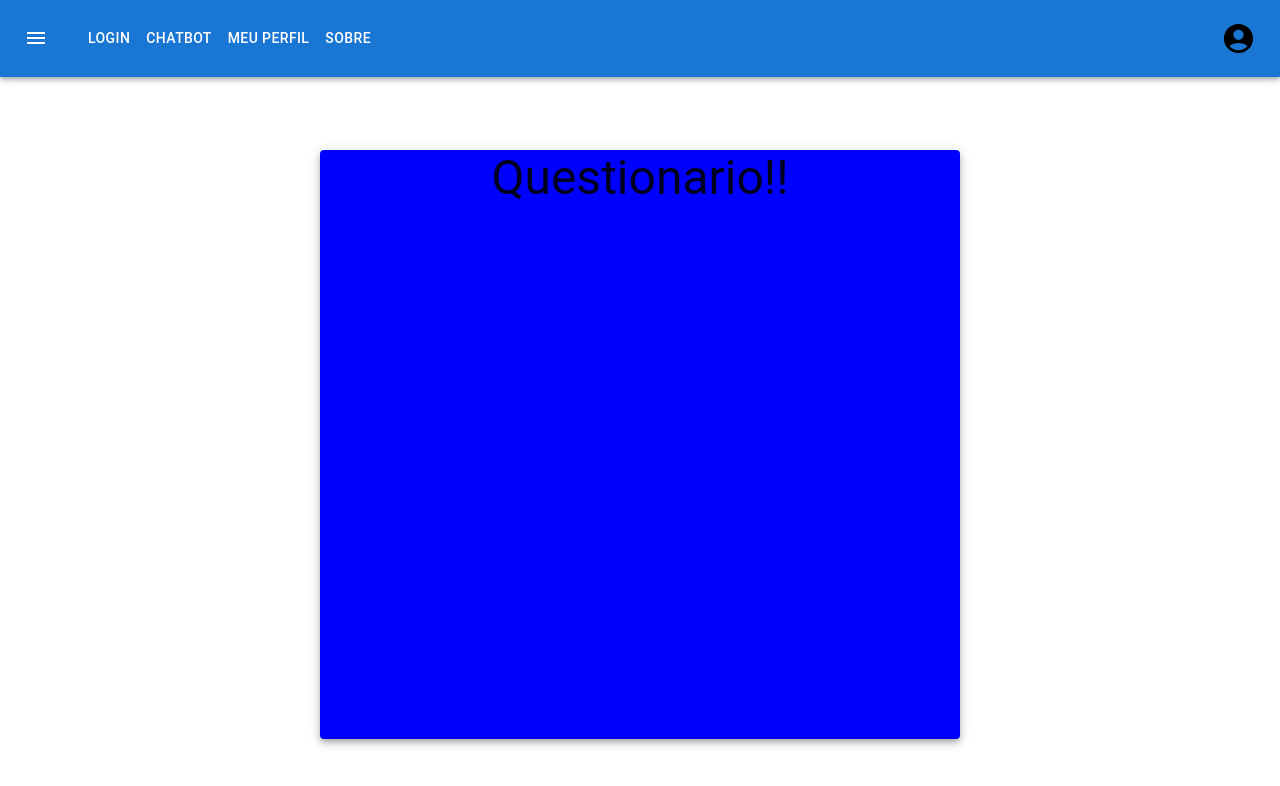
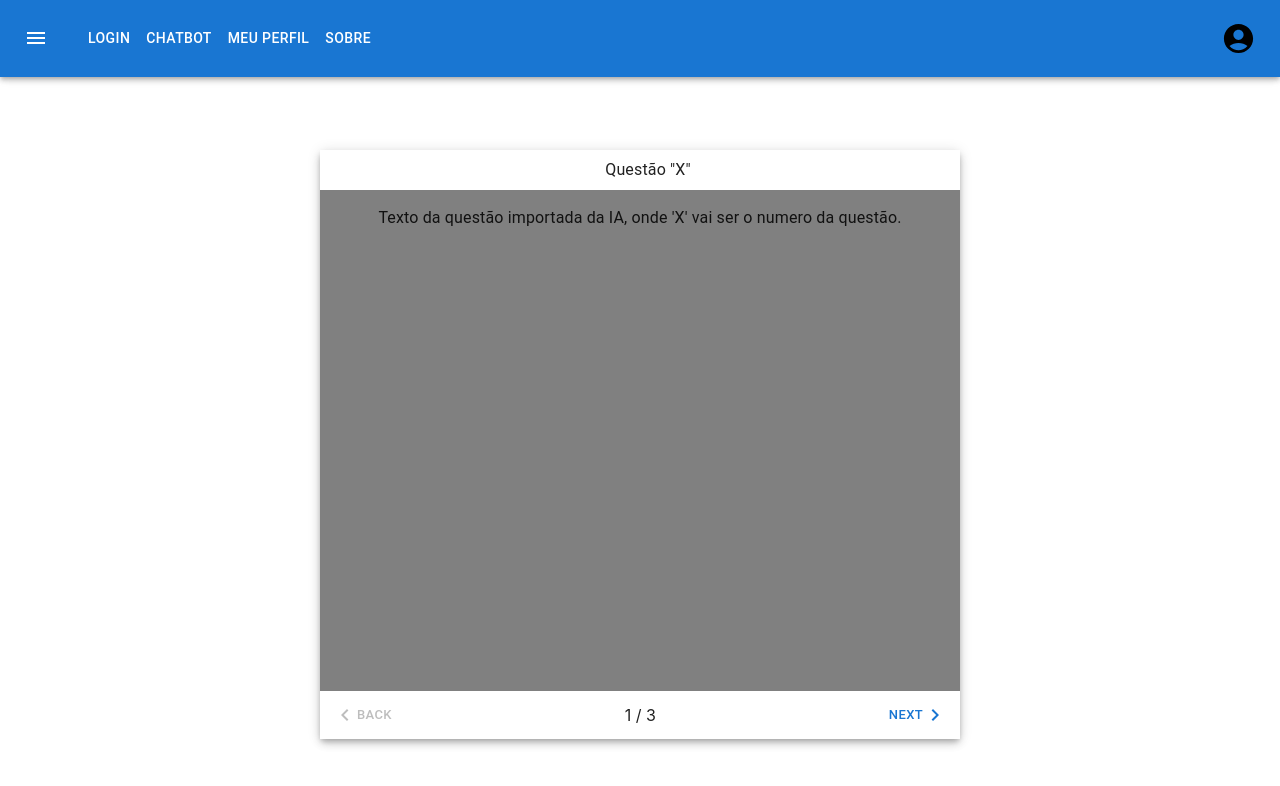
Before and after one commit to AulaOnline/AulaOnline, a React (Create React App) app: page /questionario in a window 1280 px wide. Shown: the top 786 px of the page. Built offline with nearby package versions, Linux system fonts and the light colour scheme.

Commit message:
progresso do questionario com react stepper

```diff
--- a/src/Pages/Questionario/Questionario.js
+++ b/src/Pages/Questionario/Questionario.js
@@ -1,23 +1,98 @@
+import * as React from 'react';
 import Navbar from "../../Layout/components/Navbar";
-import { Grid, Paper, Typography } from "@mui/material";
+import { Grid, Paper, Typography, Button } from "@mui/material";
+import Box from '@mui/material/Box';
+import { useTheme } from '@mui/material/styles';
+import MobileStepper from '@mui/material/MobileStepper';
+import KeyboardArrowLeft from '@mui/icons-material/KeyboardArrowLeft';
+import KeyboardArrowRight from '@mui/icons-material/KeyboardArrowRight';
 
-function Questionario() {
+//gera as questões baseadas na API do GPT
+//loop pra trocar as questões no stepper, enviando o index do array de objetos
+//radio group pras alternativas seguindo uma logica parecida
+const steps = [
+    {
+        label: 'Questão "X"',
+        description: `Texto da questão importada da IA, onde 'X' vai ser o numero da questão.`,
+    },
+    {
+        label: 'Questão "X"',
+        description: `Texto da questão importada da IA, onde 'X' vai ser o numero da questão.`,
+    },
+    {
+        label: 'Questão "X"',
+        description: `Texto da questão importada da IA, onde 'X' vai ser o numero da questão.`,
+    },
+];
+
+export default function Questionario() {
+    const theme = useTheme();
+    const [activeStep, setActiveStep] = React.useState(0);
+    const maxSteps = steps.length;
+
+    const handleNext = () => {
+        setActiveStep((prevActiveStep) => prevActiveStep + 1);
+    };
+
+    const handleBack = () => {
+        setActiveStep((prevActiveStep) => prevActiveStep - 1);
+    };
+
     return (
         <Grid container>
-            <Navbar/>
-
+            <Navbar />
             <Grid container sx={{ display: "flex", height: "calc(100vh - 64px)", justifyContent: "center", alignItems: "center", textAlign: "center" }}>
-                <Paper elevation={5} sx={{ bgcolor:"blue", height:"80%", width:"50%" }}>
-                    <Grid item>
-                        <Grid item md={12}>
-                            <Typography variant="h3">Questionario!!</Typography>
-                        </Grid>
-                    </Grid>
+                <Paper elevation={5} sx={{ bgcolor: "grey", height: "80%", width: "50%" }}>
+                    <Box sx={{ display: 'flex', flexDirection: 'column', height: '100%', width: '100%' }}>                        <Paper
+                        square
+                        elevation={0}
+                        sx={{
+                            display: 'flex',
+                            alignItems: 'center',
+                            height: 50,
+                            pl: 2,
+                            bgcolor: 'background.default',
+                        }}
+                    >
+                        {/* alterar porcentagem pra caber as alternativas */}
+                        {/* aprender a mexer no flexbox pra ficar bonito KK */}
+                        <Typography sx={{ textAlign: 'center', width: '100%' }}>{steps[activeStep].label}</Typography>                    </Paper>
+                        <Box sx={{ height: '100%', maxWidth: '100%', p: 2 }}>
+                            <Typography sx={{ textAlign: 'center'}}>{steps[activeStep].description}</Typography>
+                        </Box>
+                        <MobileStepper
+                            variant="text"
+                            steps={maxSteps}
+                            position="static"
+                            activeStep={activeStep}
+                            nextButton={
+                                <Button
+                                    size="small"
+                                    onClick={handleNext}
+                                    disabled={activeStep === maxSteps - 1}
+                                >
+                                    Next
+                                    {theme.direction === 'rtl' ? (
+                                        <KeyboardArrowLeft />
+                                    ) : (
+                                        <KeyboardArrowRight />
+                                    )}
+                                </Button>
+                            }
+                            backButton={
+                                <Button size="small" onClick={handleBack} disabled={activeStep === 0}>
+                                    {theme.direction === 'rtl' ? (
+                                        <KeyboardArrowRight />
+                                    ) : (
+                                        <KeyboardArrowLeft />
+                                    )}
+                                    Back
+                                </Button>
+                            }
+                        />
+                    </Box>
                 </Paper>
-
             </Grid>
         </Grid>
     );
 }
-
-export default Questionario;
```
